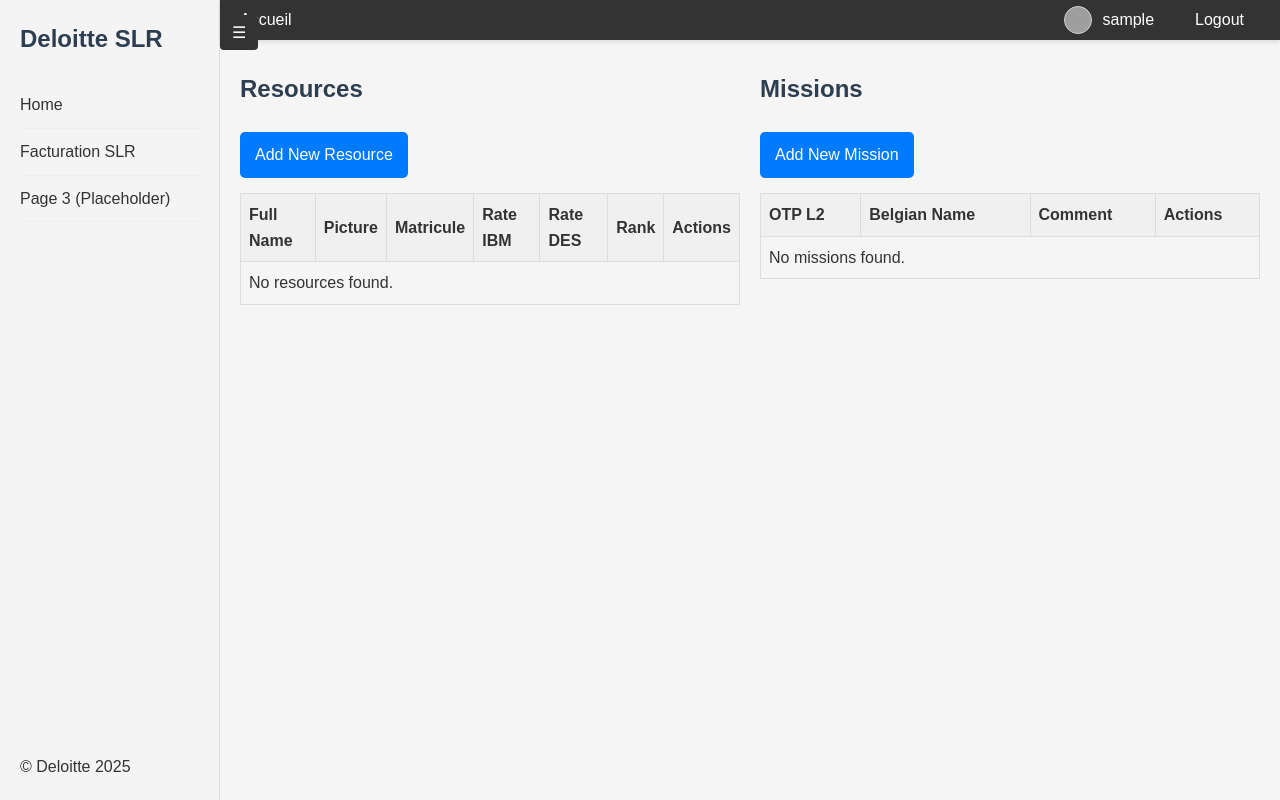
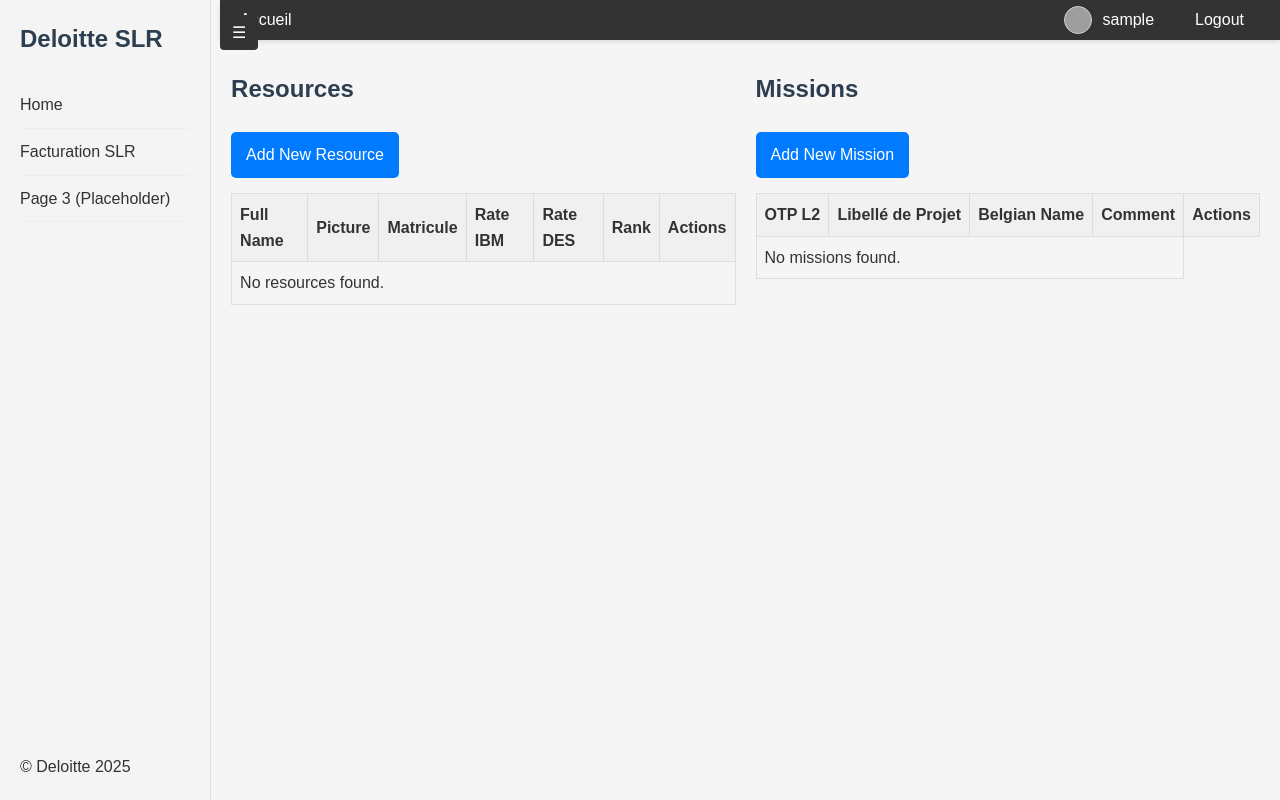
Before and after one commit to SoufianeJm/projetx, a Django app: page / in a window 1280 px wide. Run offline with Django 5.2, Linux system fonts and the light colour scheme; the visitor is signed in with stand-in values (Sample User, id 1); data that the repository does not hold is empty; grey boxes are pictures that could not be loaded.

Commit message:
add libelle de projet

```diff
--- a/billing/forms.py
+++ b/billing/forms.py
@@ -9,7 +9,7 @@ class ResourceForm(forms.ModelForm):
 class MissionForm(forms.ModelForm):
     class Meta:
         model = Mission
-        fields = ['otp_l2', 'belgian_name', 'comment']
+        fields = ['otp_l2', 'belgian_name', 'libelle_de_projet', 'comment']
 
 class SLRFileUploadForm(forms.Form):
     mafe_report_file = forms.FileField(
--- a/billing/templates/billing/home.html
+++ b/billing/templates/billing/home.html
@@ -60,6 +60,7 @@
             <thead>
                 <tr>
                     <th>OTP L2</th>
+                    <th>Libellé de Projet</th>
                     <th>Belgian Name</th>
                     <th>Comment</th>
                     <th>Actions</th>
@@ -69,6 +70,7 @@
                 {% for mission in missions %}
                 <tr>
                     <td>{{ mission.otp_l2 }}</td>
+                    <td>{{ mission.libelle_de_projet|default:"-" }}</td>
                     <td>{{ mission.belgian_name }}</td>
                     <td>{{ mission.comment|truncatewords:10 }}</td>
                     <td class="action-buttons">
--- a/billing/views.py
+++ b/billing/views.py
@@ -143,11 +143,11 @@ def facturation_slr_view(request):
                 db_resources['Nom Complet DB'] = db_resources['Nom Complet DB'].astype(str).str.lower().str.strip()
 
                 db_missions = pd.DataFrame.from_records(
-                    Mission.objects.all().values('otp_l2', 'belgian_name')
+                    Mission.objects.all().values('otp_l2', 'belgian_name', 'libelle_de_projet')
                 )
                 db_missions.rename(columns={
                     'otp_l2': 'Code projet DB',
-                    'belgian_name': 'Libellé Projet DB'
+                    'libelle_de_projet': 'Libellé Projet DB'
                 }, inplace=True)
 
                 # Merge data
```
Also changed, not shown: billing/models.py (+4 -3 lines), billing/migrations/0002_mission_libelle_de_projet_alter_resource_picture_and_more.py (added).
